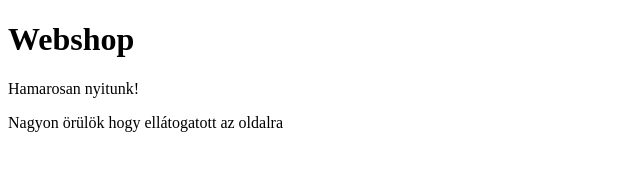
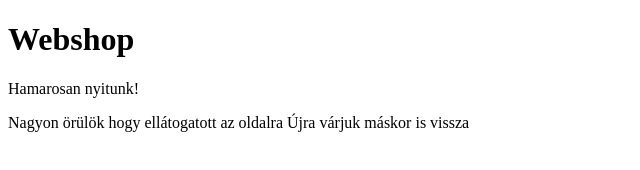
Before and after one commit to 82beatapap/Bolt, a plain HTML site: page index.html in a window 1280 px wide. Shown: the whole page, without its empty margins (0-640 px from the left). Drawn offline with Linux system fonts and the light colour scheme.

Commit message:
Update index.html

```diff
--- a/index.html
+++ b/index.html
@@ -7,6 +7,7 @@
 <h1>Webshop</h1>
 <p>Hamarosan nyitunk!</p>
 <p>Nagyon örülök hogy ellátogatott az oldalra</>
+  <span>Újra várjuk máskor is vissza </span>
 
 </body>
 
```
